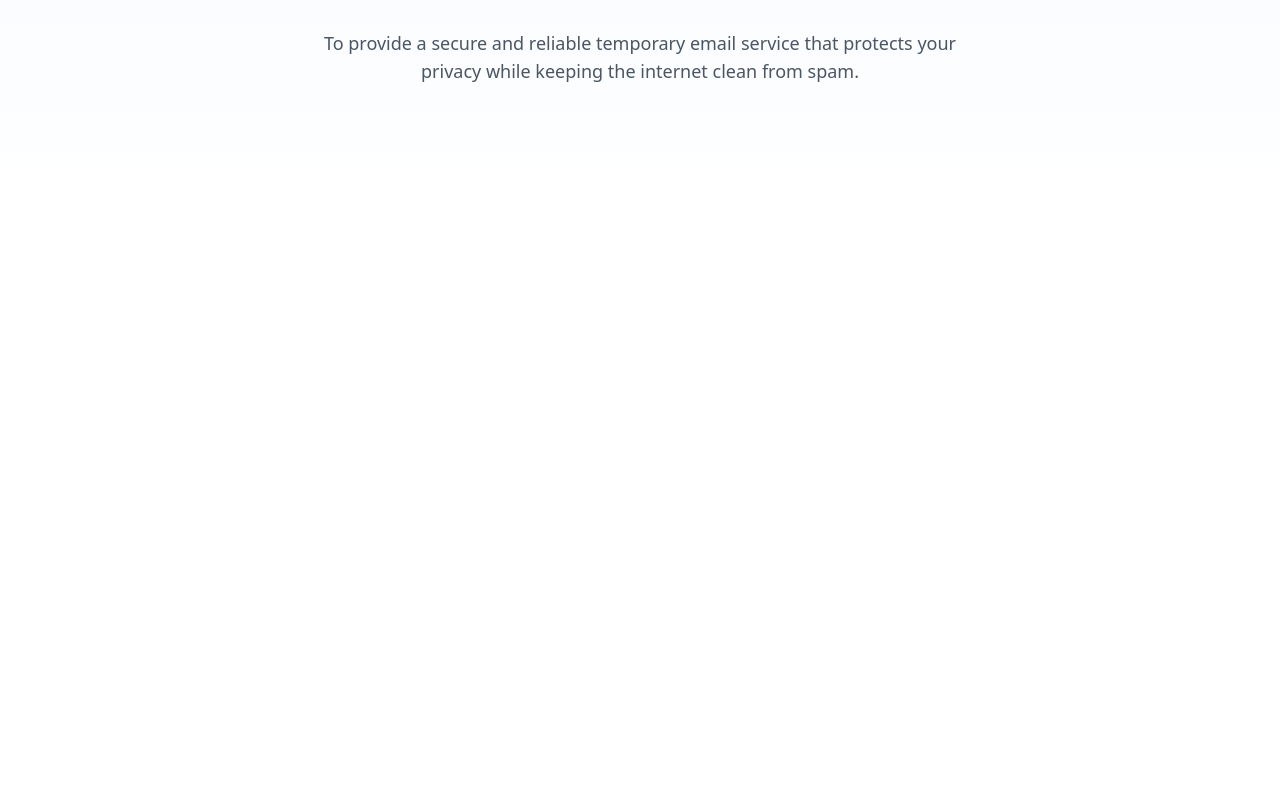
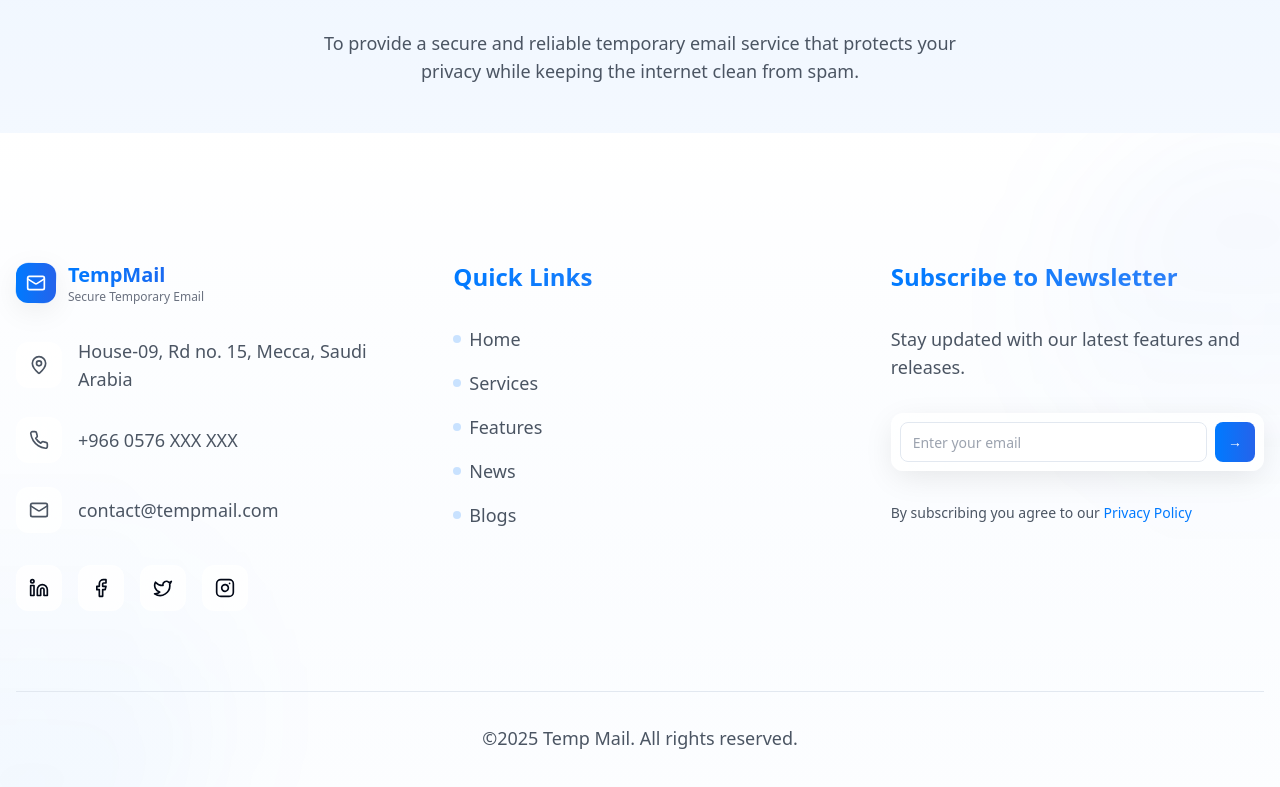
Before and after one commit to Firdosh323/temp-email-e031a448, a React (Vite) app: page /about in a window 1280 px wide. Shown: the part 603-1390 px from the top of the page. Before the commit the page ends 800 px from the top, so only its background shows below. Built offline with nearby package versions, Linux system fonts and the light colour scheme.

Commit message:
Enhance Testimonials and Footer
Improved the design and functionality of the Testimonials and Footer components. Added a consistent footer to all pages for better user experience.

```diff
--- a/src/components/Footer.tsx
+++ b/src/components/Footer.tsx
@@ -6,27 +6,27 @@ import { Facebook, Instagram, Linkedin, Twitter, Mail, MapPin, Phone } from "luc
 
 export const Footer = () => {
   return (
-    <footer className="py-20 md:py-32 bg-gradient-to-b from-white to-accent/10">
+    <footer className="py-20 md:py-32 bg-gradient-to-b from-white to-accent/10 relative overflow-hidden">
       <div className="container mx-auto px-4">
-        <div className="grid grid-cols-1 md:grid-cols-3 gap-16 animate-fade-in">
+        <div className="grid grid-cols-1 md:grid-cols-3 gap-16 relative z-10">
           {/* Company Info */}
           <div className="space-y-8 transform hover:scale-105 transition-transform duration-300">
             <Logo />
             <div className="space-y-6">
-              <div className="flex items-center gap-4 text-gray-600 hover:text-primary transition-colors">
-                <div className="glass p-3 rounded-xl">
+              <div className="flex items-center gap-4 text-gray-600 hover:text-primary transition-colors group">
+                <div className="glass p-3 rounded-xl group-hover:scale-110 transition-transform">
                   <MapPin className="w-5 h-5" />
                 </div>
                 <p className="text-lg">House-09, Rd no. 15, Mecca, Saudi Arabia</p>
               </div>
-              <div className="flex items-center gap-4 text-gray-600 hover:text-primary transition-colors">
-                <div className="glass p-3 rounded-xl">
+              <div className="flex items-center gap-4 text-gray-600 hover:text-primary transition-colors group">
+                <div className="glass p-3 rounded-xl group-hover:scale-110 transition-transform">
                   <Phone className="w-5 h-5" />
                 </div>
                 <p className="text-lg">+966 0576 XXX XXX</p>
               </div>
-              <div className="flex items-center gap-4 text-gray-600 hover:text-primary transition-colors">
-                <div className="glass p-3 rounded-xl">
+              <div className="flex items-center gap-4 text-gray-600 hover:text-primary transition-colors group">
+                <div className="glass p-3 rounded-xl group-hover:scale-110 transition-transform">
                   <Mail className="w-5 h-5" />
                 </div>
                 <p className="text-lg">contact@tempmail.com</p>
@@ -42,9 +42,10 @@ export const Footer = () => {
                 <a
                   key={index}
                   href={social.href}
-                  className="glass p-3 rounded-xl hover:bg-primary hover:text-white transform hover:scale-110 transition-all duration-300"
+                  className="glass p-3 rounded-xl hover:bg-primary hover:text-white transform hover:scale-110 transition-all duration-300 relative group"
                 >
-                  <social.icon className="w-5 h-5" />
+                  <div className="absolute inset-0 bg-gradient-to-r from-primary to-blue-600 opacity-0 group-hover:opacity-100 rounded-xl transition-opacity" />
+                  <social.icon className="w-5 h-5 relative z-10" />
                 </a>
               ))}
             </div>
@@ -64,7 +65,8 @@ export const Footer = () => {
                 "Blogs",
               ].map((item, index) => (
                 <li key={index} className="transform hover:translate-x-2 transition-transform">
-                  <a href="#" className="text-gray-600 hover:text-primary transition-colors text-lg">
+                  <a href="#" className="text-gray-600 hover:text-primary transition-colors text-lg flex items-center gap-2">
+                    <span className="w-2 h-2 rounded-full bg-primary/20" />
                     {item}
                   </a>
                 </li>
@@ -80,8 +82,9 @@ export const Footer = () => {
             <p className="text-gray-600 text-lg">
               Stay updated with our latest features and releases.
             </p>
-            <div className="glass p-2 rounded-xl premium-shadow">
-              <div className="flex gap-2">
+            <div className="glass p-2 rounded-xl premium-shadow relative overflow-hidden group">
+              <div className="absolute inset-0 bg-gradient-to-r from-primary/5 to-blue-500/5 transform scale-x-0 group-hover:scale-x-100 transition-transform duration-500" />
+              <div className="flex gap-2 relative z-10">
                 <Input
                   type="email"
                   placeholder="Enter your email"
@@ -90,7 +93,7 @@ export const Footer = () => {
                 <Button
                   type="submit"
                   size="icon"
-                  className="bg-primary hover:bg-primary/90 transition-colors rounded-lg"
+                  className="bg-gradient-to-r from-primary to-blue-600 hover:from-primary/90 hover:to-blue-600/90 text-white transition-colors rounded-lg"
                 >
                   →
                 </Button>
@@ -105,12 +108,16 @@ export const Footer = () => {
           </div>
         </div>
 
-        <div className="mt-20 pt-8 border-t text-center">
+        <div className="mt-20 pt-8 border-t text-center relative z-10">
           <p className="text-gray-600 animate-fade-in text-lg">
             ©{new Date().getFullYear()} Temp Mail. All rights reserved.
           </p>
         </div>
       </div>
+
+      {/* Background Elements */}
+      <div className="absolute -left-40 bottom-0 w-96 h-96 bg-gradient-to-t from-primary/5 to-transparent rounded-full blur-3xl" />
+      <div className="absolute -right-40 top-0 w-96 h-96 bg-gradient-to-b from-blue-500/5 to-transparent rounded-full blur-3xl" />
     </footer>
   );
 };
--- a/src/components/Testimonials.tsx
+++ b/src/components/Testimonials.tsx
@@ -30,11 +30,20 @@ export const Testimonials = () => {
   return (
     <section className="py-24 md:py-32 bg-gradient-to-b from-accent/10 to-white relative overflow-hidden">
       <div className="container mx-auto px-4">
-        <div className="text-center mb-16 animate-fade-in">
+        <div className="text-center mb-16">
+          <motion.span
+            initial={{ opacity: 0, y: 20 }}
+            whileInView={{ opacity: 1, y: 0 }}
+            transition={{ duration: 0.5 }}
+            viewport={{ once: true }}
+            className="inline-block text-primary font-medium text-lg mb-4"
+          >
+            Testimonials
+          </motion.span>
           <motion.h2
             initial={{ opacity: 0, y: 20 }}
             whileInView={{ opacity: 1, y: 0 }}
-            transition={{ duration: 0.5 }}
+            transition={{ duration: 0.5, delay: 0.1 }}
             viewport={{ once: true }}
             className="text-4xl md:text-5xl font-bold text-gray-900 mb-6"
           >
@@ -61,26 +70,35 @@ export const Testimonials = () => {
               viewport={{ once: true }}
               className="relative group"
             >
-              <div className="glass rounded-2xl p-8 premium-shadow hover:shadow-lg transition-all duration-300 transform hover:scale-[1.02]">
+              <div className="glass rounded-2xl p-8 premium-shadow hover:shadow-lg transition-all duration-300 transform hover:scale-[1.02] relative overflow-hidden">
+                <div className="absolute top-0 right-0 w-32 h-32 bg-gradient-to-br from-primary/5 to-blue-500/5 rounded-full blur-2xl -z-10 group-hover:scale-150 transition-transform duration-500" />
+
                 <div className="flex items-center gap-4 mb-6">
-                  <div className="relative w-16 h-16 rounded-full overflow-hidden premium-shadow">
-                    <img
-                      src={testimonial.image}
-                      alt={testimonial.name}
-                      className="w-full h-full object-cover"
-                    />
+                  <div className="relative w-16 h-16">
+                    <div className="absolute inset-0 bg-gradient-to-br from-primary to-blue-600 rounded-full blur-md opacity-20 group-hover:opacity-30 transition-opacity" />
+                    <div className="relative w-full h-full rounded-full overflow-hidden premium-shadow border-2 border-white">
+                      <img
+                        src={testimonial.image}
+                        alt={testimonial.name}
+                        className="w-full h-full object-cover"
+                      />
+                    </div>
                   </div>
                   <div>
                     <h3 className="font-semibold text-xl text-gray-900">{testimonial.name}</h3>
                     <p className="text-primary">{testimonial.role}</p>
                   </div>
                 </div>
+
                 <div className="flex mb-4">
                   {[...Array(testimonial.rating)].map((_, i) => (
                     <Star key={i} className="w-5 h-5 text-yellow-400 fill-current" />
                   ))}
                 </div>
+
                 <p className="text-gray-700 text-lg leading-relaxed">{testimonial.content}</p>
+
+                <div className="absolute bottom-0 left-0 w-full h-1 bg-gradient-to-r from-transparent via-primary/20 to-transparent transform scale-x-0 group-hover:scale-x-100 transition-transform duration-500" />
               </div>
             </motion.div>
           ))}
--- a/src/pages/About.tsx
+++ b/src/pages/About.tsx
@@ -1,5 +1,7 @@
+
 import { Navigation } from '../components/Navigation';
 import { Shield, Clock, Lock } from 'lucide-react';
+import { Footer } from '../components/Footer';
 
 const About = () => {
   const features = [
@@ -62,6 +64,7 @@ const About = () => {
           </div>
         </div>
       </div>
+      <Footer />
     </div>
   );
 };
--- a/src/pages/Blog.tsx
+++ b/src/pages/Blog.tsx
@@ -1,5 +1,7 @@
+
 import { Navigation } from '../components/Navigation';
 import { Calendar, User, ArrowRight } from 'lucide-react';
+import { Footer } from '../components/Footer';
 
 const Blog = () => {
   const posts = [
@@ -94,6 +96,7 @@ const Blog = () => {
           </div>
         </div>
       </div>
+      <Footer />
     </div>
   );
 };
--- a/src/pages/Contact.tsx
+++ b/src/pages/Contact.tsx
@@ -1,6 +1,8 @@
+
 import { Navigation } from '../components/Navigation';
 import { Mail, MessageSquare, Globe } from 'lucide-react';
 import { Button } from '@/components/ui/button';
+import { Footer } from '../components/Footer';
 
 const Contact = () => {
   const contactMethods = [
@@ -98,6 +100,7 @@ const Contact = () => {
           </div>
         </div>
       </div>
+      <Footer />
     </div>
   );
 };
```
